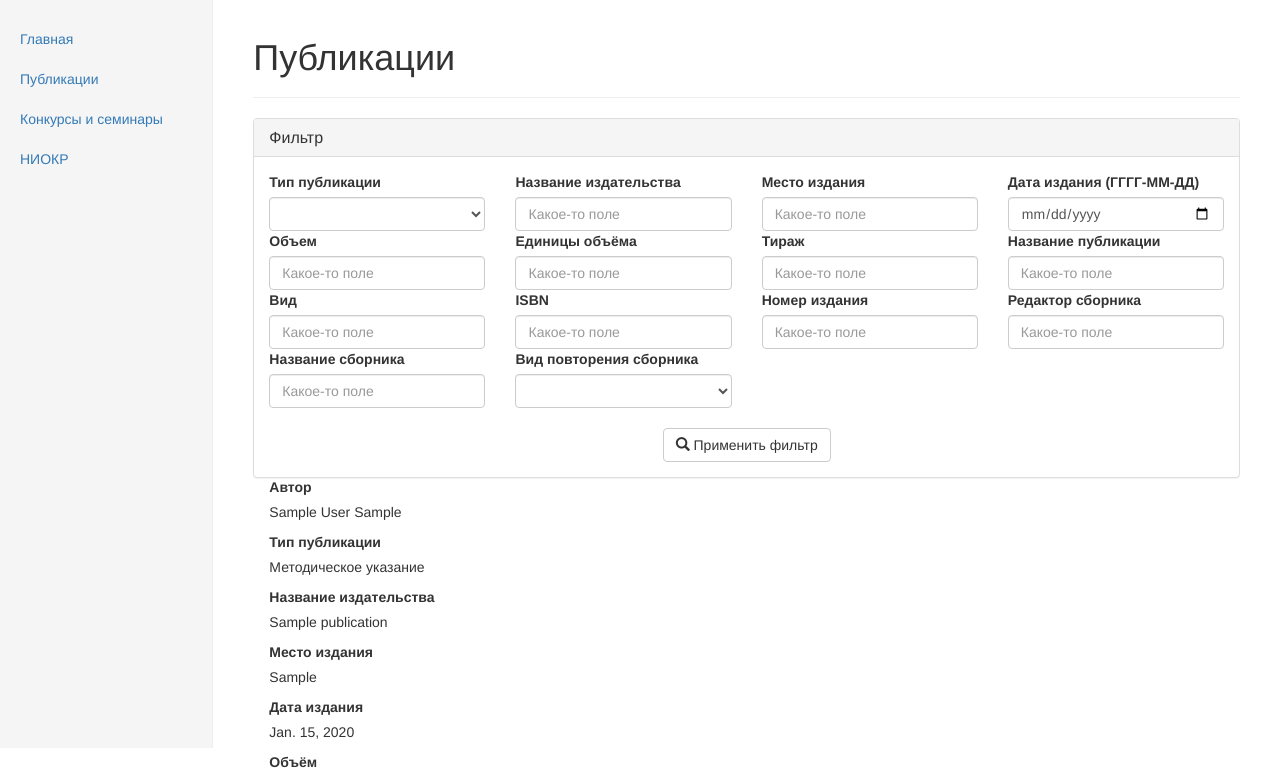
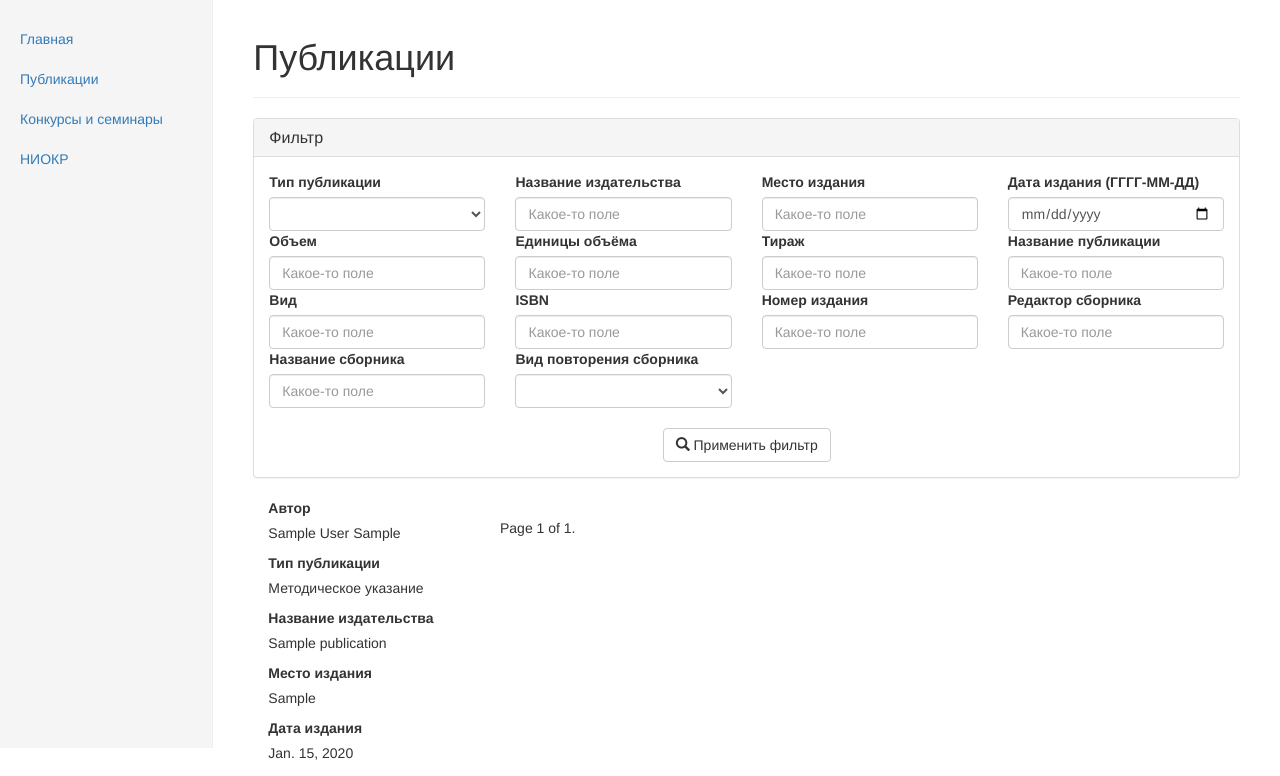
Before and after one commit to dartl/IS_ScientificWork, a Django app: page /scientificWork/publications in a window 1280 px wide. Shown: the part 52-828 px from the top of the page. Run offline with Django 3.2, Linux system fonts and the light colour scheme; tables that the repository leaves empty hold one stand-in row (values such as "Sample post"); some libraries are stand-ins or nearby versions.

Commit message:
Доделана фильтрация publication и вывод по 10шт

```diff
--- a/scientificWork/templates/scientificWork/publications.html
+++ b/scientificWork/templates/scientificWork/publications.html
@@ -139,6 +139,25 @@
         </form>
 
     </div>
+</div>
+    <div class="pagination">
+    <span class="step-links">
+
+<!--?typePublication=guidelines&publishingHouseName=&place=&date=&volume=&unitVolume=&edition=&bookName=&type=&isbn=&number=
+&editor=&nameSbornik=&reiteration= -->
+        {% if notes.has_previous %}
+            <a href="?page={{ notes.previous_page_number }}&typePublication={{ tp }}&publishingHouseName={{ pH }}&place={{ pl }}&date={{ dt }}&volume={{ vl }}&unitVolume={{ uvl }}&edition={{ ed }}&bookName={{ nm }}&type={{ type }}&isbn={{ ISBN }}&number={{ number }}&editor={{ editor }}&nameSbornik={{ nameSbornik }}&reiteration={{ reiteration }}">previous</a>
+        {% endif %}
+
+        <span class="current">
+            Page {{ notes.number }} of {{ notes.paginator.num_pages }}.
+        </span>
+
+        {% if notes.has_next %}
+            <a href="?page={{ notes.next_page_number }}&typePublication={{ tp }}&publishingHouseName={{ pH }}&place={{ pl }}&date={{ dt }}&volume={{ vl }}&unitVolume={{ uvl }}&edition={{ ed }}&bookName={{ nm }}&type={{ type }}&isbn={{ ISBN }}&number={{ number }}&editor={{ editor }}&nameSbornik={{ nameSbornik }}&reiteration={{ reiteration }}">next</a>
+        {% endif %}
+    </span>
+    </div>
     {% for note in notes %}
 
             <div class="col-md-3">
@@ -206,5 +225,6 @@
             </div>
 
     {% endfor %}
-</div>
+
+
 {% endblock %}
```
